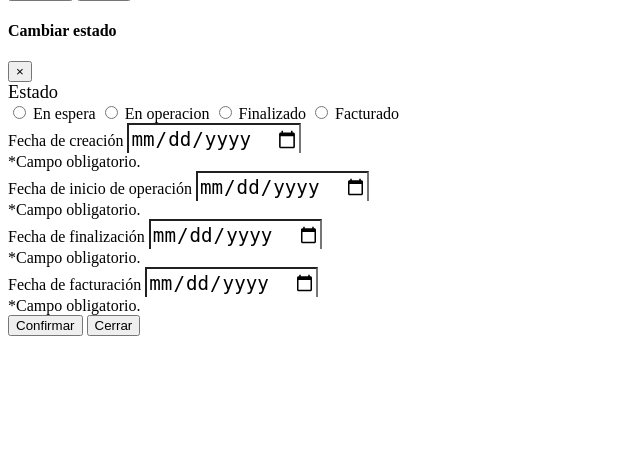
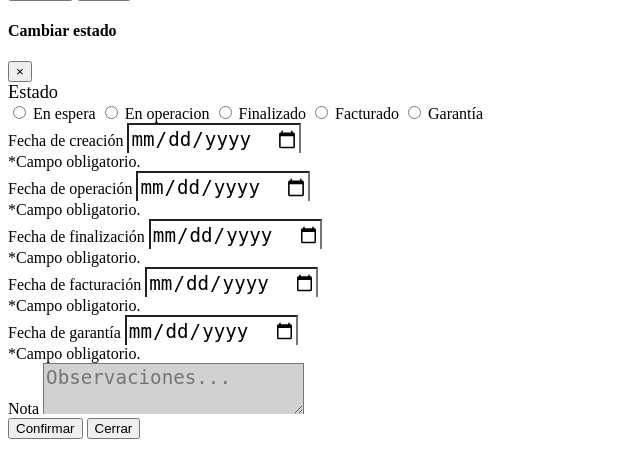
Before and after one commit to Jhonlz09/aistermcon, a PHP site: page /views/orden.php in a window 1280 px wide. Shown: the part 667-1122 px from the top of the page, without its empty margins (0-640 px from the left). Before the commit the page ends 1003 px from the top, so only its background shows below. Run offline with PHP 8.4, Linux system fonts and the light colour scheme; the visitor is signed in with stand-in values (Sample User, id 1).

Commit message:
SE AGREGO LA OPCION DE IMAGEN FUERA DE DIRECTORIO Y NOTAS EN EN MODULO DE ORDEN

```diff
--- a/controllers/inventario.controlador.php
+++ b/controllers/inventario.controlador.php
@@ -51,7 +51,7 @@ class ControladorInventario
                 // Nombre final del archivo basado en el código
                 $fullNameFinal = $this->codigo . '.' . $extension;
                 // Ruta de subida
-                $uploadDir = '../assets/img/products/';
+                $uploadDir = '../../products/';
                 $uploadFile = $uploadDir . $fullNameFinal;
 
                 // Mover el archivo subido a la carpeta de destino
@@ -91,7 +91,7 @@ class ControladorInventario
             return;
         }
 
-        $uploadDir = '../assets/img/products/';
+        $uploadDir = '../../products/';
 
         // Si se subió una nueva imagen, validarla y guardarla
         if (isset($_FILES['fileImg']) && $_FILES['fileImg']['size'] > 0) {
--- a/controllers/orden.controlador.php
+++ b/controllers/orden.controlador.php
@@ -3,7 +3,7 @@ require_once "../models/orden.modelo.php";
 
 class ControladorOrden
 {
-    public $id, $nombres, $id_cliente, $estado, $orden, $anio, $fileOrden, $cliente, $fecha;
+    public $id, $nombres, $id_cliente, $estado, $orden, $anio, $fileOrden, $cliente, $fecha, $nota;
 
     public function listarOrden()
     {
@@ -126,7 +126,7 @@ class ControladorOrden
 
     public function cambiarEstadoOrden()
     {
-        $data = ModeloOrden::mdlCambiarEstado($this->id, $this->estado, $this->fecha);
+        $data = ModeloOrden::mdlCambiarEstado($this->id, $this->estado, $this->fecha, $this->nota );
         echo json_encode($data, JSON_UNESCAPED_UNICODE);
     }
 
@@ -175,6 +175,7 @@ if (!isset($_POST["accion"])) {
         $data->id = $_POST["id"];
         $data->estado = $_POST["estado"];
         $data->fecha = $_POST["fecha"];
+        $data->nota = $_POST["nota"];
         $data->cambiarEstadoOrden();
     }
 }
--- a/views/inventario.php
+++ b/views/inventario.php
@@ -271,7 +271,7 @@
                 <button type="button" class="btn-close" data-bs-dismiss="modal" aria-label="Close"></button>
             </div> -->
             <div class="modal-body p-0" style="display:contents;">
-                <img id="modalImage" src="" alt="Imagen completa" class="img-fluid" style="max-width:100%;height:auto;max-height:85vh;object-fit:cover;">
+                <img id="modalImage" src="" alt="Imagen completa" class="img-fluid" style="max-width:100%;height:auto;max-height:85vh;object-fit:contain;">
             </div>
         </div>
     </div>
@@ -296,7 +296,7 @@
     configuracionTable = {
         "dom": mostrarCol ? '<"row"<"col-md-6"B><"col-md-6"p>>t' : 'pt',
         "responsive": true,
-        "pageLength": 12, // Cambia este valor según tus necesidades
+        "pageLength": 20, // Cambia este valor según tus necesidades
         "lengthChange": false,
         "ordering": false,
         "autoWidth": false,
@@ -348,7 +348,7 @@
                         onclick="openModalImage(this)"
                         data-toggle="modal"
                         data-target="#imageModal"
-                        src="assets/img/products/${data}"
+                        src="../products/${data}"
                         class="img-thumbnail"
                         loading="lazy" style="cursor:pointer;width: 50px; height: 50px;">`;
                     } else {
--- a/views/orden.php
+++ b/views/orden.php
@@ -135,7 +135,7 @@
                                     <input type="file" name="fileOrden" id="fileOrden" class="form-control" accept=".pdf">
                                     <div class="ten no-margin">*Debe selecionar un archivo .xls o .xlsx</div>
                                 </div>
-                                <div class="col-md-6" >
+                                <div class="col-md-6">
                                     <div class="form-group mb-3">
                                         <label id="lblP" class="mb-0 combo"><i class="fas fa-user-helmet-safety"></i> Responsable </label>
                                         <div class="row">
@@ -188,12 +188,17 @@
                             <label for="option_a3" class="btn txt-ellipsis">
                                 <input type="radio" value="2" name="options" id="option_a3" autocomplete="off"> <i class="fas fa-check-to-slot"></i> Finalizado
                             </label>
-                            <label for="option_a4" style="border-right-width: 1px;" class="btn txt-ellipsis">
-                                <input type="radio" value="3" name="options" id="option_a4" autocomplete="off"> <i class="fa-solid fa-money-check-dollar"></i> Facturado
+                            <label for="option_a4" class="btn txt-ellipsis">
+                                <input type="radio" value="3" name="options" id="option_a4" autocomplete="off"> <i class="fas fa-money-check-dollar"></i> Facturado
+                            </label>
+                            <label for="option_a5" style="border-right-width: 1px;" class="btn txt-ellipsis">
+                                <input type="radio" value="4" name="options" id="option_a5" autocomplete="off"> <i class="fas fa-award"></i> Garantía
                             </label>
                         </div>
                     </div>
-                    <div class="col-md-12">
+
+
+                    <div class="col-md-12 form-group">
                         <input type="hidden" id="inp_estado" value="">
                         <input type="hidden" id="id_orden_" value="">
                         <div id="div_fecha_cre" class="form-group mb-2">
@@ -204,7 +209,7 @@
                         </div>
                         <div id="div_fecha_ini" class="form-group mb-2">
                             <label class="col-form-label combo" for="fecha">
-                                <i class="fas fa-calendar"></i> Fecha de inicio de operación</label>
+                                <i class="fas fa-calendar"></i> Fecha de operación</label>
                             <input id="fecha_ini" type="date" autocomplete="off" value="" style="height:30px;font-size:1.2rem;border-bottom: 2px solid var(--select-border-bottom);" class="form-control form-control-sm" required>
                             <div class="invalid-feedback">*Campo obligatorio.</div>
                         </div>
@@ -220,6 +225,21 @@
                             <input id="fecha_fac" type="date" autocomplete="off" value="" style="height:30px;font-size:1.2rem;border-bottom: 2px solid var(--select-border-bottom);" class="form-control form-control-sm" required>
                             <div class="invalid-feedback">*Campo obligatorio.</div>
                         </div>
+                        <div id="div_fecha_gar" class="form-group mb-2">
+                            <label class="col-form-label combo" for="fecha">
+                                <i class="fas fa-calendar"></i> Fecha de garantía</label>
+                            <input id="fecha_gar" type="date" autocomplete="off" value="" style="height:30px;font-size:1.2rem;border-bottom: 2px solid var(--select-border-bottom);" class="form-control form-control-sm" required>
+                            <div class="invalid-feedback">*Campo obligatorio.</div>
+                        </div>
+                    </div>
+
+                    <div class="col-md-12 mb-2">
+                        <div>
+                            <label class="col-form-label combo" for="nota">
+                                <i class="fas fa-note"></i> Nota</label>
+                            <textarea style="font-size:1.2rem;border-bottom:2px solid var(--select-border-bottom);background-color:#d1d1d1" type="text" class="form-control" id="nota" placeholder="Observaciones..." spellcheck="false" data-ms-editor="true"></textarea>
+                        </div>
+
                     </div>
                 </div>
                 <div class="modal-footer justify-content-between">
@@ -285,15 +305,20 @@
                 render: function(data, type, row, full, meta) {
                     let estado = row.estado_obra;
                     let fecha_cre = row.fecha;
-                    let fecha_ini = row.fecha_ini;
-                    let fecha_fin = row.fecha_fin;
-                    let fecha_fac = row.fecha_fac;
+                    let fecha_ini = row.fecha_ini  === '' ? ' -' : row.fecha_ini;
+                    let fecha_fin = row.fecha_fin  === '' ? ' -' : row.fecha_fin;
+                    let fecha_fac = row.fecha_fac === '' ? ' -' : row.fecha_fac;
+                    let fecha_gar = row.fecha_gar === '' ? ' -' : row.fecha_gar;
+                    let nota = row.nota ?? ' -';  // Asigna '-' si la nota está vacía
+
 
                     const tooltipText = {
                         0: 'Fecha de creacion: ' + fecha_cre,
-                        1: 'Fecha de inicio de operación: ' + fecha_ini,
+                        1: 'Fecha de operación: ' + fecha_ini,
                         2: 'Fecha de finalización: ' + fecha_fin,
                         3: 'Fecha de facturación: ' + fecha_fac,
+                        4: 'Fecha de garantía: ' + fecha_gar,
+                        5: `<strong>NOTA:</strong> ${nota}`  // Agrega "NOTA:" en negrita seguido del contenido de `nota`
                     };
 
                     let concatenatedTooltipText = Object.values(tooltipText).join('<br>');
@@ -313,12 +338,12 @@
                 data: "acciones",
                 visible: mostrarCol ? true : false,
                 render: function(data, type, row, full, meta) {
-
                     const estadoClases = {
                         0: 'light',
                         1: 'yellow',
                         2: 'info',
-                        3: 'success'
+                        3: 'success',
+                        4: 'gray-dark'
                     };
 
                     let estado = row.estado_obra;
@@ -354,6 +379,7 @@
 
     $(document).ready(function() {
         let anio = year;
+
         if (!$.fn.DataTable.isDataTable('#tblOrden')) {
             tabla = $("#tblOrden").DataTable({
                 "ajax": {
@@ -396,24 +422,27 @@
             icon = document.querySelector('.modal-title i'),
             select = document.querySelectorAll('.modal-body select.select2'),
             btnNuevo = document.getElementById('btnNuevo');
+
         const radios = document.querySelectorAll('input[name="options"]');
-
         const inp_estado = document.getElementById('inp_estado'),
             id_orden_ = document.getElementById('id_orden_'),
             fecha_new = document.getElementById('fecha_new'),
+            nota = document.getElementById('nota'),
             btnConfirmar = document.getElementById('btnConfirmar');
 
         // const fechas_estados = document.getElementById('fechas_estados'),
         const fecha_cre = document.getElementById('fecha_cre'),
             fecha_ini = document.getElementById('fecha_ini'),
             fecha_fin = document.getElementById('fecha_fin'),
-            fecha_fac = document.getElementById('fecha_fac');
+            fecha_fac = document.getElementById('fecha_fac'),
+            fecha_gar = document.getElementById('fecha_gar');
 
         const div_fecha_new = document.getElementById('div_fecha_new'),
             div_fecha_cre = document.getElementById('div_fecha_cre'),
             div_fecha_ini = document.getElementById('div_fecha_ini'),
             div_fecha_fin = document.getElementById('div_fecha_fin'),
-            div_fecha_fac = document.getElementById('div_fecha_fac');
+            div_fecha_fac = document.getElementById('div_fecha_fac'),
+            div_fehca_gar = document.getElementById('div_fecha_gar')
 
         const id = document.getElementById('id'),
             nombre = document.getElementById('nombre'),
@@ -487,7 +516,8 @@
                     0: div_fecha_cre,
                     1: div_fecha_ini,
                     2: div_fecha_fin,
-                    3: div_fecha_fac
+                    3: div_fecha_fac,
+                    4: div_fecha_gar
                 };
 
                 estado[this.value].style.display = '';
@@ -565,13 +595,14 @@
             //     3: 0
             // };
 
-
+            nota.value = row["nota"];
             id_orden_.value = row["id"];
             radios[row["estado_obra"]].click();
             fecha_cre.value = convertirFecha(row["fecha"]);
             fecha_ini.value = convertirFecha(row["fecha_ini"]);
             fecha_fin.value = convertirFecha(row["fecha_fin"]);
             fecha_fac.value = convertirFecha(row["fecha_fac"]);
+            fecha_gar.value = convertirFecha(row["fecha_gar"]);
 
             // const estado = estados[row["estado_obra"]];
 
@@ -598,8 +629,8 @@
 
         formDate.addEventListener("submit", function(e) {
             e.preventDefault();
-            let estado_obra = radios[0].checked ? 0 : radios[1].checked ? 1 : radios[2].checked ? 2 : 3;
-            const fecha_estado = estado_obra === 0 ? fecha_cre : estado_obra === 1 ? fecha_ini : estado_obra === 2 ? fecha_fin : fecha_fac;
+            let estado_obra = radios[0].checked ? 0 : radios[1].checked ? 1 : radios[2].checked ? 2 :  radios[3].checked ? 3 : 4;
+            const fecha_estado = estado_obra === 0 ? fecha_cre : estado_obra === 1 ? fecha_ini : estado_obra === 2 ? fecha_fin : estado_obra === 3 ? fecha_fac : fecha_gar;
 
             if (!fecha_estado.checkValidity()) {
                 this.classList.add('was-validated');
@@ -611,6 +642,7 @@
             src.append('accion', accion);
             src.append('id', id_orden_.value);
             src.append('estado', estado_obra);
+            src.append('nota', nota.value)
             src.append('fecha', fecha_estado.value);
             confirmarAccion(src, 'orden', tabla, modal_date, function(r) {
                 if (r) {
```
Also changed, not shown: models/inventario.modelo.php (+2 -8 lines), models/orden.modelo.php (+15 -7 lines), utils/modules/sidebar.php (+6 -36 lines), utils/plantilla.php (+6 -3 lines).
